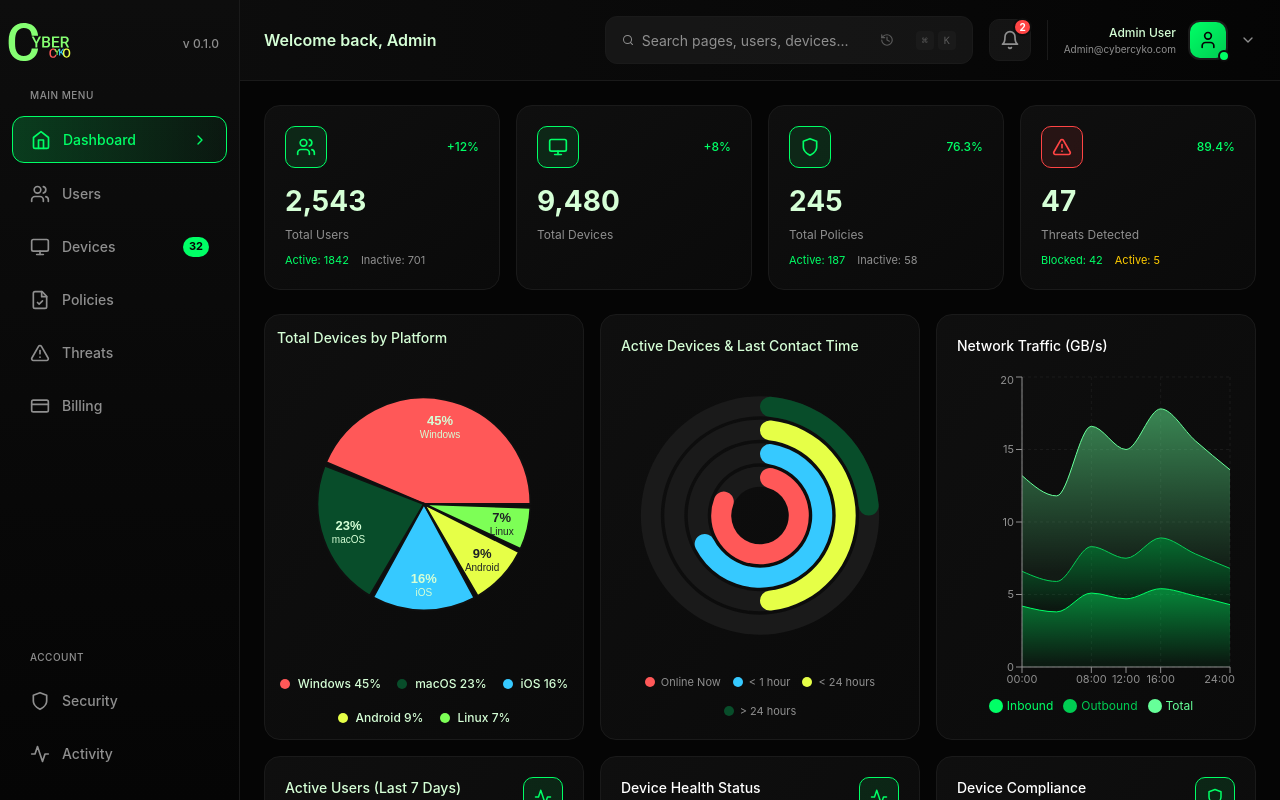
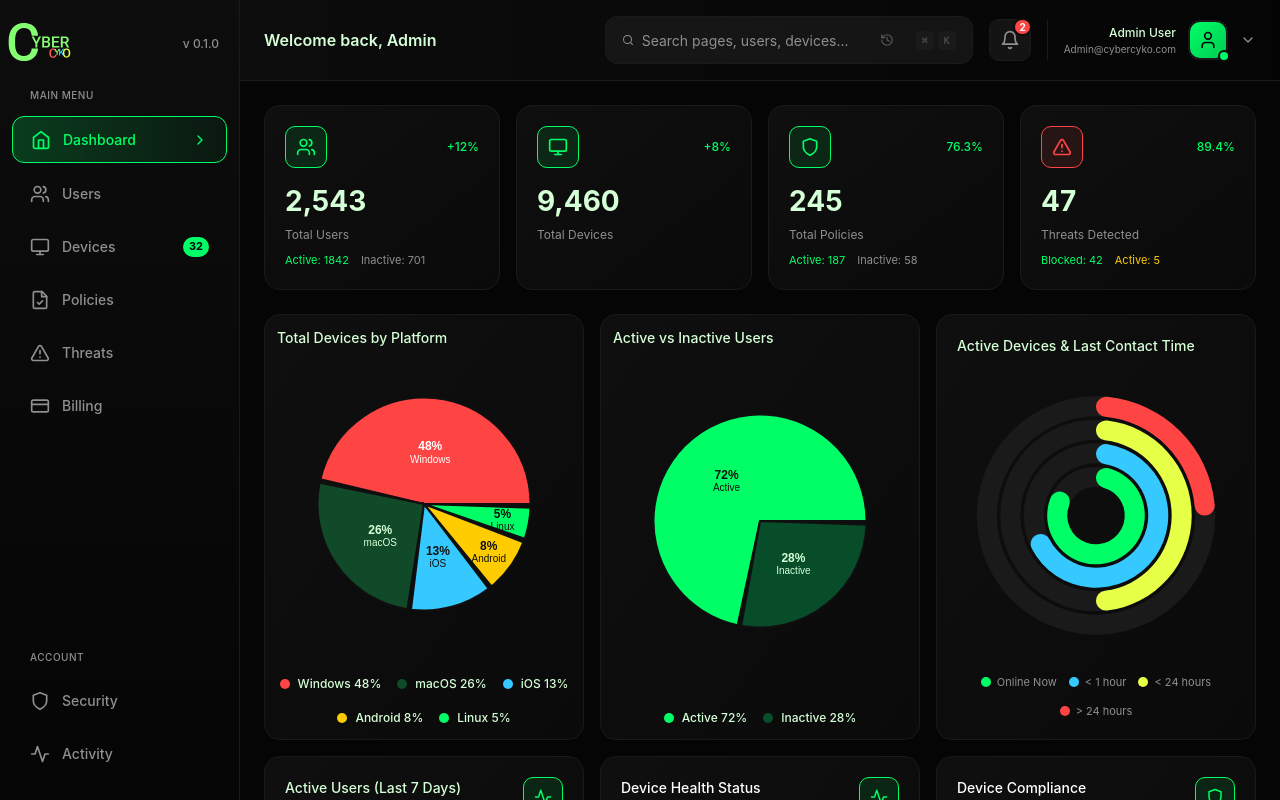
Before and after one commit to satishchandra6113/satish, a React (Vite) app: page / in a window 1280 px wide. Built offline with nearby package versions, Linux system fonts and the light colour scheme.

Commit message:
feat: replace online/offline chart with platform distribution and optimize pie chart labels

```diff
--- a/components/UserTable.tsx
+++ b/components/UserTable.tsx
@@ -70,9 +70,9 @@ export function UserTable({ users: initialUsers, onUserClick, onToggleActive }:
             <tr className="border-b border-[#1A1A1A]">
               <th className="px-6 py-4 text-left text-xs font-semibold text-gray-400 uppercase tracking-wider">User (Name & Email)</th>
               <th className="px-6 py-4 text-left text-xs font-semibold text-gray-400 uppercase tracking-wider">Roles / Groups</th>
-              <th className="px-6 py-4 text-left text-xs font-semibold text-gray-400 uppercase tracking-wider">Status</th>
+
               <th className="px-6 py-4 text-left text-xs font-semibold text-gray-400 uppercase tracking-wider">Last Login</th>
-              <th className="px-6 py-4 text-center text-xs font-semibold text-gray-400 uppercase tracking-wider">Online Status</th>
+              <th className="px-6 py-4 text-center text-xs font-semibold text-gray-400 uppercase tracking-wider">Status</th>
               <th className="px-6 py-4 text-center text-xs font-semibold text-gray-400 uppercase tracking-wider">Active / Inactive</th>
             </tr>
           </thead>
@@ -107,11 +107,7 @@ export function UserTable({ users: initialUsers, onUserClick, onToggleActive }:
                     ))}
                   </div>
                 </td>
-                <td className="px-6 py-4">
-                  <span className="text-[#00FF66] text-sm font-medium">
-                    {user.status}
-                  </span>
-                </td>
+
                 <td className="px-6 py-4">
                   <span className="text-gray-400 text-sm">
                     {user.lastLogin}
--- a/components/charts/EnhancedPieChart.tsx
+++ b/components/charts/EnhancedPieChart.tsx
@@ -40,6 +40,8 @@ const renderCustomLabel = (props: any, activeIndex: number | null, currentIndex:
     return null;
   }
 
+
+
   // Calculate radius values - Recharts may pass percentage strings or numbers
   const innerRad = innerRadius || 0;
   let outerRad: number;
@@ -56,16 +58,29 @@ const renderCustomLabel = (props: any, activeIndex: number | null, currentIndex:
     outerRad = Math.min(cx, cy) * 0.8;
   }
 
-  // Position label near the outer radius of the slice (about 75% from center to outer edge)
-  const radius = innerRad + (outerRad - innerRad) * 0.75;
+  // Dynamic Font Size Calculation based on Radius
+  // Base size on a fraction of the radius, with min/max clamps for readability
+  const percentageFontSize = Math.max(8, Math.min(outerRad * 0.15, 12));
+  const labelFontSize = Math.max(8, Math.min(outerRad * 0.10, 10));
+
+  // Position label near the center of the slice (about 50% from center to outer edge)
+  // For small slices (< 10%), push further out where the wedge is wider to avoid clipping
+  const radiusPercent = percent < 0.1 ? 0.75 : 0.5;
+  const radius = innerRad + (outerRad - innerRad) * radiusPercent;
   const x = cx + radius * Math.cos(-midAngle * RADIAN);
   const y = cy + radius * Math.sin(-midAngle * RADIAN);
 
   // Determine text color based on slice color brightness
-  // Light colors: #E6FF47 (yellow), #7DFF56 (light green)
-  // Dark colors: #FF5858 (red), #084D2A (dark green), #36C9FF (cyan)
-  const isLight = fill === '#E6FF47' || fill === '#7DFF56';
-  const textColor = isLight ? '#1e2125' : '#D5FFD6';
+
+  const isOnline = fill === 'var(--chart-online)' || fill === '#00FF66';
+  const isRed = fill === '#FF4444' || fill === 'var(--color-danger)';
+  const isYellow = fill === '#FFCC00';
+  const isLightBlue = fill === '#36C9FF';
+
+  let textColor = '#D5FFD6'; // Default pale green for dark backgrounds
+  if (isOnline || isYellow || isLightBlue) textColor = '#0F0F0F';
+  if (isRed) textColor = '#FFFFFF';
+
   const percentValue = (percent * 100).toFixed(0);
 
   // Center the text on the slice using middle anchor
@@ -73,24 +88,24 @@ const renderCustomLabel = (props: any, activeIndex: number | null, currentIndex:
     <g>
       <text
         x={x}
-        y={y - 5}
+        y={y - (percentageFontSize * 0.4)}
         fill={textColor}
         textAnchor="middle"
         dominantBaseline="central"
-        fontSize="13"
-        fontWeight="600"
+        fontSize={percentageFontSize}
+        fontWeight="700"
         fontFamily="Poppins, sans-serif"
       >
         {percentValue}%
       </text>
       <text
         x={x}
-        y={y + 9}
+        y={y + (labelFontSize * 0.8)}
         fill={textColor}
         textAnchor="middle"
         dominantBaseline="central"
-        fontSize="10"
-        fontWeight="400"
+        fontSize={labelFontSize}
+        fontWeight="500"
         fontFamily="Poppins, sans-serif"
       >
         {name}
@@ -107,7 +122,7 @@ export function EnhancedPieChart({ data, title }: EnhancedPieChartProps) {
   const dataWithTotal = data.map(item => ({ ...item, total }));
 
   return (
-    <div className="w-full h-full flex flex-col">
+    <div className="w-full h-full flex flex-col" onMouseLeave={() => setActiveIndex(null)}>
       {title && (
         <h4 className="text-[14px] font-medium text-[#D5FFD6] mb-[8px] flex-shrink-0">{title}</h4>
       )}
@@ -140,7 +155,7 @@ export function EnhancedPieChart({ data, title }: EnhancedPieChartProps) {
                   opacity={activeIndex === null ? 1 : activeIndex === index ? 1 : 0.3}
                   style={{
                     filter: activeIndex === index ? 'brightness(1.2)' : 'none',
-                    transition: 'opacity 0.2s, filter 0.2s, stroke-width 0.2s'
+                    outline: 'none'
                   }}
                 />
               ))}
@@ -157,7 +172,7 @@ export function EnhancedPieChart({ data, title }: EnhancedPieChartProps) {
           return (
             <div
               key={index}
-              className="flex items-center gap-[8px] cursor-pointer transition-all duration-200"
+              className="flex items-center gap-[8px] cursor-pointer"
               style={{
                 opacity: activeIndex === null ? 1 : isActive ? 1 : 0.3,
               }}
--- a/components/charts/PieChart.tsx
+++ b/components/charts/PieChart.tsx
@@ -1,3 +1,4 @@
+import { useState } from 'react';
 import { PieChart as RechartsPieChart, Pie, Cell, ResponsiveContainer, Legend, Tooltip } from 'recharts';
 
 interface PieChartProps {
@@ -14,6 +15,7 @@ const DEFAULT_COLORS = ['#00FF66', '#0099FF', '#FFCC00', '#FF4444', '#8F8F8F', '
 export function PieChart({ data, dataKey, nameKey, height = 300, colors = DEFAULT_COLORS, innerRadius = 0 }: PieChartProps) {
   // Calculate total for percentage display
   const total = data.reduce((sum, item) => sum + item[dataKey], 0);
+  const [tooltipActive, setTooltipActive] = useState(false);
 
   return (
     <ResponsiveContainer width="100%" height={height}>
@@ -29,6 +31,8 @@ export function PieChart({ data, dataKey, nameKey, height = 300, colors = DEFAUL
           fill="#8884d8"
           dataKey={dataKey}
           nameKey={nameKey}
+          onMouseEnter={() => setTooltipActive(true)}
+          onMouseLeave={() => setTooltipActive(false)}
         >
           {data.map((entry, index) => (
             <Cell key={`cell-${index}`} fill={colors[index % colors.length]} />
@@ -46,6 +50,10 @@ export function PieChart({ data, dataKey, nameKey, height = 300, colors = DEFAUL
             const percent = ((value / total) * 100).toFixed(1);
             return [`${value.toLocaleString()} (${percent}%)`, ''];
           }}
+          isAnimationActive={false}
+          animationDuration={0}
+          cursor={false}
+          active={tooltipActive}
         />
         <Legend
           wrapperStyle={{ color: '#8F8F8F', fontSize: '12px' }}
--- a/components/charts/RadialBarChartComponent.tsx
+++ b/components/charts/RadialBarChartComponent.tsx
@@ -57,7 +57,7 @@ export function RadialBarChartComponent({ data, title }: RadialBarChartComponent
                 setActiveIndex(index);
               }}
               onMouseLeave={() => setActiveIndex(null)}
-              isAnimationActive={false}
+
             >
               {data.map((entry, index) => (
                 <Cell
@@ -68,6 +68,7 @@ export function RadialBarChartComponent({ data, title }: RadialBarChartComponent
                     opacity: activeIndex === null ? 1 : activeIndex === index ? 1 : 0.3,
                     filter: activeIndex === index ? 'brightness(1.2)' : 'none',
                     transition: 'opacity 0.2s, filter 0.2s',
+                    outline: 'none',
                   }}
                 />
               ))}
--- a/components/pages/CybercykoDashboard.tsx
+++ b/components/pages/CybercykoDashboard.tsx
@@ -1,12 +1,12 @@
-import { Users, Monitor, Activity, Shield, MapPin, AlertTriangle, Globe, CheckCircle, Clock, Wifi } from 'lucide-react';
+import { Users, Monitor, Activity, Shield, AlertTriangle, CheckCircle } from 'lucide-react';
 import { EnhancedPieChart } from '../charts/EnhancedPieChart';
 import { RadialBarChartComponent } from '../charts/RadialBarChartComponent';
-import { StackedAreaChart } from '../charts/StackedAreaChart';
+
+
 import { WaffleChart } from '../charts/WaffleChart';
 import { EnhancedHorizontalBarChart } from '../charts/EnhancedHorizontalBarChart';
 import { EnhancedSSOAppsChart } from '../charts/EnhancedSSOAppsChart';
-import { BarChart } from '../charts/BarChart';
-import { EnhancedDonutChart } from '../charts/EnhancedDonutChart';
+
 import { EnhancedActiveUsersChart } from '../charts/EnhancedActiveUsersChart';
 import { EnhancedDeviceHealthChart } from '../charts/EnhancedDeviceHealthChart';
 import { EnhancedDeviceComplianceChart } from '../charts/EnhancedDeviceComplianceChart';
@@ -25,39 +25,30 @@ export function CybercykoDashboard({ onNavigate }: CybercykoDashboardProps) {
     growth: '+12%'
   };
 
-  // Total Devices by Platform
-  const devicesByPlatformData = [
-    { name: 'Windows', value: 4250, color: '#FF5858' },
-    { name: 'macOS', value: 2180, color: '#084D2A' },
-    { name: 'iOS', value: 1540, color: '#36C9FF' },
-    { name: 'Android', value: 890, color: '#E6FF47' },
-    { name: 'Linux', value: 620, color: '#7DFF56' },
+  // Total devices by platform
+  const devicePlatformData = [
+    { name: 'Windows', value: 4500, color: '#FF4444' }, // Red
+    { name: 'macOS', value: 2500, color: '#114A28' },   // Dark Green
+    { name: 'iOS', value: 1200, color: '#36C9FF' },     // Light Blue
+    { name: 'Android', value: 800, color: '#FFCC00' },  // Yellow
+    { name: 'Linux', value: 460, color: '#00FF66' },    // Light Green
+  ];
+
+  // Active vs Inactive Users
+  const activeInactiveUsersData = [
+    { name: 'Active', value: totalUsersData.active, color: 'var(--chart-online)' },
+    { name: 'Inactive', value: totalUsersData.inactive, color: 'var(--chart-offline)' },
   ];
 
   // Active Devices and Last Contact Time
   const activeDevicesData = [
-    { name: 'Online Now', value: 85, fill: '#FF5858' },
+    { name: 'Online Now', value: 85, fill: '#00FF66' },
     { name: '< 1 hour', value: 70, fill: '#36C9FF' },
     { name: '< 24 hours', value: 50, fill: '#E6FF47' },
-    { name: '> 24 hours', value: 25, fill: '#084D2A' },
+    { name: '> 24 hours', value: 25, fill: '#FF4444' },
   ];
 
-  // Network Traffic Data
-  const networkTrafficData = [
-    { name: '00:00', inbound: 4.2, outbound: 2.4, total: 6.6 },
-    { name: '04:00', inbound: 3.8, outbound: 2.1, total: 5.9 },
-    { name: '08:00', inbound: 5.1, outbound: 3.2, total: 8.3 },
-    { name: '12:00', inbound: 4.7, outbound: 2.8, total: 7.5 },
-    { name: '16:00', inbound: 5.4, outbound: 3.5, total: 8.9 },
-    { name: '20:00', inbound: 4.9, outbound: 2.9, total: 7.8 },
-    { name: '24:00', inbound: 4.3, outbound: 2.5, total: 6.8 }
-  ];
 
-  const networkTrafficKeys = [
-    { key: 'inbound', color: '#00FF66', name: 'Inbound' },
-    { key: 'outbound', color: '#00CC52', name: 'Outbound' },
-    { key: 'total', color: '#66FF99', name: 'Total' },
-  ];
 
   // Active Users
   const activeUsersData = [
@@ -77,6 +68,8 @@ export function CybercykoDashboard({ onNavigate }: CybercykoDashboardProps) {
     inactive: 58,
     percentage: 76.3
   };
+
+
 
   // Top N Sites (based on traffic)
   const topSitesData = [
@@ -156,7 +149,7 @@ export function CybercykoDashboard({ onNavigate }: CybercykoDashboardProps) {
             <span className="text-[12px] text-[#00FF66] font-medium">+8%</span>
           </div>
           <p className="text-[28px] font-bold text-[#D5FFD6] mb-[4px]">
-            {devicesByPlatformData.reduce((sum, d) => sum + d.value, 0).toLocaleString()}
+            {devicePlatformData.reduce((sum, d) => sum + d.value, 0).toLocaleString()}
           </p>
           <p className="text-[12px] text-[#8F8F8F]">Total Devices</p>
         </div>
@@ -204,17 +197,17 @@ export function CybercykoDashboard({ onNavigate }: CybercykoDashboardProps) {
       <div className="grid grid-cols-1 md:grid-cols-2 lg:grid-cols-3 gap-[16px] mb-[16px]">
         {/* Total Devices by Platform */}
         <div className="bg-gradient-to-br from-[#0F0F0F] to-[#0A0A0A] border border-[#1A1A1A] rounded-[16px] p-[12px] aspect-[3/4] flex flex-col hover:border-[#00FF66] transition-all duration-300 hover:shadow-lg hover:shadow-[#00FF66]/10">
-          <EnhancedPieChart data={devicesByPlatformData} title="Total Devices by Platform" />
+          <EnhancedPieChart data={devicePlatformData} title="Total Devices by Platform" />
+        </div>
+
+        {/* Active vs Inactive Users */}
+        <div className="bg-gradient-to-br from-[#0F0F0F] to-[#0A0A0A] border border-[#1A1A1A] rounded-[16px] p-[12px] aspect-[3/4] flex flex-col hover:border-[#00FF66] transition-all duration-300 hover:shadow-lg hover:shadow-[#00FF66]/10">
+          <EnhancedPieChart data={activeInactiveUsersData} title="Active vs Inactive Users" />
         </div>
 
         {/* Active Devices and Last Contact Time */}
         <div className="bg-gradient-to-br from-[#0F0F0F] to-[#0A0A0A] border border-[#1A1A1A] rounded-[16px] p-[20px] aspect-[3/4] flex flex-col hover:border-[#00FF66] transition-all duration-300 hover:shadow-lg hover:shadow-[#00FF66]/10">
           <RadialBarChartComponent data={activeDevicesData} title="Active Devices & Last Contact Time" />
-        </div>
-
-        {/* Network Traffic */}
-        <div className="bg-gradient-to-br from-[#0F0F0F] to-[#0A0A0A] border border-[#1A1A1A] rounded-[16px] p-[20px] aspect-[3/4] flex flex-col hover:border-[#00FF66] transition-all duration-300 hover:shadow-lg hover:shadow-[#00FF66]/10">
-          <StackedAreaChart data={networkTrafficData} title="Network Traffic (GB/s)" dataKeys={networkTrafficKeys} />
         </div>
       </div>
 
@@ -235,6 +228,8 @@ export function CybercykoDashboard({ onNavigate }: CybercykoDashboardProps) {
           <EnhancedDeviceComplianceChart data={deviceComplianceData} title="Device Compliance" />
         </div>
       </div>
+
+
 
       {/* Row 4: Top Sites, SSO Apps, Policies */}
       <div className="grid grid-cols-1 md:grid-cols-2 lg:grid-cols-3 gap-[16px] mb-[16px]">
@@ -334,9 +329,8 @@ export function CybercykoDashboard({ onNavigate }: CybercykoDashboardProps) {
                   </div>
                 </div>
                 <div className="text-right">
-                  <p className={`text-[10px] font-medium ${
-                    threat.status === 'Blocked' ? 'text-[#00FF66]' : 'text-[#FFCC00]'
-                  }`}>
+                  <p className={`text-[10px] font-medium ${threat.status === 'Blocked' ? 'text-[#00FF66]' : 'text-[#FFCC00]'
+                    }`}>
                     {threat.status}
                   </p>
                   <p className="text-[10px] text-[#8F8F8F]">{threat.time}</p>
--- a/globals.css
+++ b/globals.css
@@ -13,7 +13,14 @@
   --color-text-primary: #FFFFFF;
   --color-text-secondary: #8F8F8F;
   --color-success: #00FF66;
+  --color-success: #00FF66;
   --color-danger: #FF4444;
+
+  /* Chart Colors */
+  --chart-online: #00FF66;
+  --chart-offline: #084D2A;
+  --chart-text-light: #FFFFFF;
+  --chart-text-dark: #000000;
 
   /* Spacing tokens */
   --spacing-xs: 8px;
@@ -109,6 +116,7 @@ input[type="range"].slider::-moz-range-thumb {
   0% {
     background-position: -200% 0;
   }
+
   100% {
     background-position: 200% 0;
   }
@@ -145,6 +153,15 @@ input[type="range"].slider::-moz-range-thumb {
 
 /* Firefox scrollbar */
 * {
-  scrollbar-width: thin;
   scrollbar-color: #1A1A1A #0A0A0A;
 }
+
+/* Recharts Focus Outline Removal */
+.recharts-surface:focus,
+.recharts-layer:focus,
+.recharts-sector:focus,
+.recharts-pie-sector:focus,
+.recharts-radial-bar-sector:focus,
+path:focus {
+  outline: none !important;
+}
```
Also changed, not shown: components/CybercykoTopBar.tsx (+16 -28 lines), components/charts/EnhancedHorizontalBarChart.tsx (+9 -13 lines), temp_clientmaster_old.txt (added).
